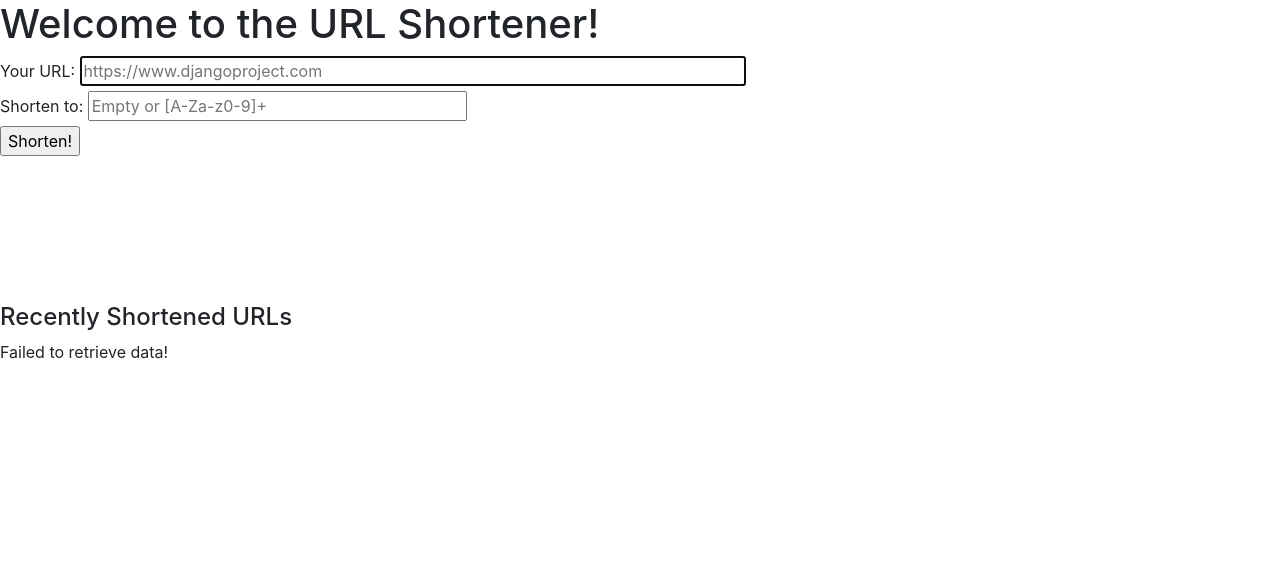
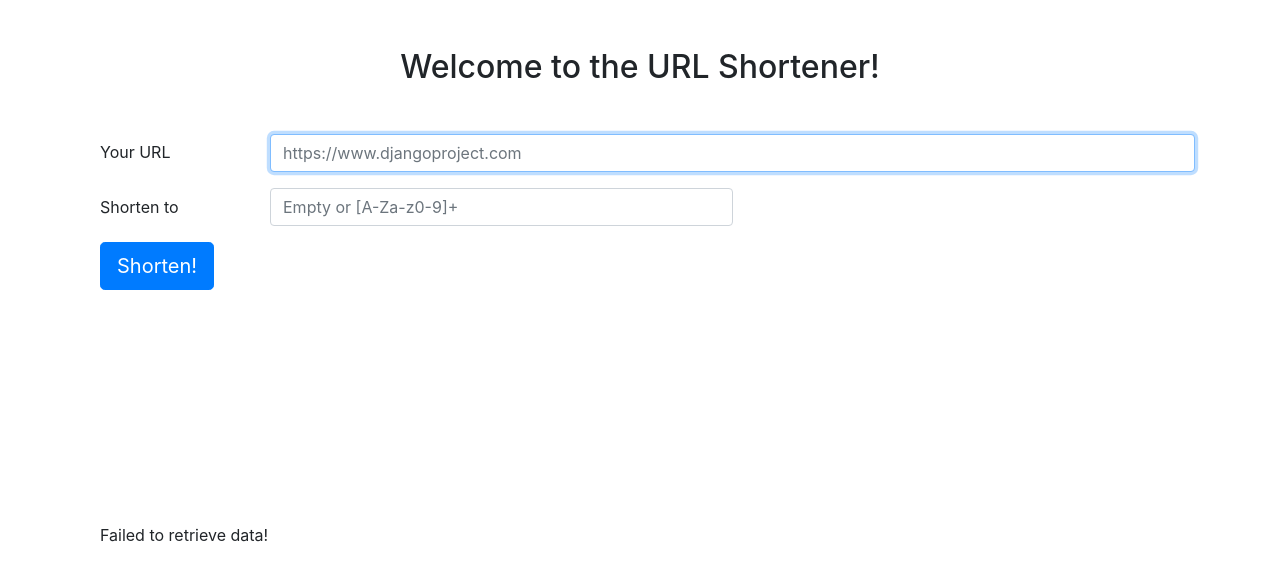
Before and after one commit to randalhsu/django-app-demo, a Django app: template urlshortener/templates/index.html in a window 1280 px wide. Shown: the top 581 px of the page. Run offline with Django 3.2, Linux system fonts and the light colour scheme; the template is opened without the code that fills it, so the values that code supplies are empty; some libraries are stand-ins or nearby versions.

Commit message:
urlshortener: Frontend styling

```diff
--- a/urlshortener/templates/index.html
+++ b/urlshortener/templates/index.html
@@ -8,10 +8,10 @@
     <title>URL Shortener</title>
   </head>
 <body>
-  <h1>Welcome to the URL Shortener!</h1>
-  <div id="app">
-    <div id="add-url-record-form"><add-url-record-form></add-url-record-form></div>
-    <div id="recent-url-records"><url-record-list></url-record-list></div>
+  <h2 class="text-center my-5">Welcome to the URL Shortener!</h2>
+  <div id="app" class="container">
+    <div id="add-url-record-form" class="container"><add-url-record-form></add-url-record-form></div>
+    <div id="recent-url-records" class="container"><url-record-list></url-record-list></div>
   </div>
 
 <script src="https://unpkg.com/axios@0.21.0/dist/axios.min.js"></script>
@@ -74,7 +74,7 @@
 
             const linkUrl = APP_PATH + this.shortUrl;
             this.title = 'Congratulation! Link created ✔';
-            this.resultStatus = response.request.status + ' ' + response.request.statusText;
+            this.resultStatus = `${response.request.status} ${response.request.statusText}`;
             this.resultHtml = `<a href="${linkUrl}" target="_blank">${linkUrl}</a>`;
             setVisibility(document.getElementById('copy-button'), true);
             this.emitter.emit(NEW_RECORD_CREATED_EVENT);
@@ -82,7 +82,7 @@
         },
         onCreateFailed: function(response) {
             this.title = 'Oooooops! Sorry! 😭';
-            this.resultStatus = response.request.status + ' ' + response.request.statusText;
+            this.resultStatus = `${response.request.status} ${response.request.statusText}`;
             this.resultHtml = `Failed to shorten URL with "${this.shortUrl}" 💔`;
             setVisibility(document.getElementById('copy-button'), false);
         },
@@ -144,20 +144,24 @@
     delimiters: ['[[', ']]'],
     template: `
       <form method="post" @submit="pressSubmit">
-        <label for="long-url">Your URL:&nbsp;</label>
-        <input type="url" id="long-url" name="long_url" v-model="longUrl" autofocus="true" maxlength="2048" size="60" placeholder="https://www.djangoproject.com" required>
-        <br>
-        <label for="short-url">Shorten to:&nbsp;</label>
-        <input type="text" id="short-url" name="short_url" v-model="shortUrl" maxlength="32" size="32" pattern="[A-Za-z0-9]+" placeholder="Empty or [A-Za-z0-9]+">
-        <span id="availability-message">[[ availabilityMessage ]]</span>
-        <br>
-        <input type="submit" id="submit-button" value="Shorten!" :disabled="isInvalidShortUrl">
+        <div class="form-group row">
+          <label for="long-url" class="col-sm-2 col-form-lable" style="padding-top: 6px;">Your URL</label>
+          <input type="url" id="long-url" class="col-sm-10 form-control" name="long_url" v-model="longUrl" autofocus="true" maxlength="2048" placeholder="https://www.djangoproject.com" required>
+        </div>
+        <div class="form-group row">
+          <label for="short-url" class="col-sm-2 col-form-label">Shorten to</label>
+          <input type="text" id="short-url" class="col-sm-5 form-control" name="short_url" v-model="shortUrl" maxlength="32" pattern="[A-Za-z0-9]+" placeholder="Empty or [A-Za-z0-9]+">
+          <span id="availability-message" class="form-text col-sm-5 text-muted">[[ availabilityMessage ]]</span>
+        </div>
+        <button type="submit" id="submit-button" class="btn btn-primary btn-lg" :disabled="isInvalidShortUrl">Shorten!</button>
       </form>
-      <div id="submit-result" style="visibility: hidden;">
-        <h4>[[ title ]]</h4>
-        <p>HTTP status:&nbsp;[[ resultStatus ]]</p>
-        <p><span v-html="resultHtml"></span></p>
-        <button id="copy-button" @click="copyLinkToClipboard">Copy link to clipboard</button><span id="copy-message"></span>
+      <div id="submit-result" class="card my-3" style="visibility: hidden;">
+        <div class="card-body">
+          <h4 class="card-title">[[ title ]]</h4>
+          <p class="card-text">HTTP status:&nbsp;[[ resultStatus ]]</p>
+          <p class="card-text"><span v-html="resultHtml"></span></p>
+          <button id="copy-button" class="btn btn-success" @click="copyLinkToClipboard">Copy link to clipboard</button><span id="copy-message" class="ml-3"></span>
+        </div>
       </div>
     `,
 });
@@ -190,9 +194,9 @@
     },
     delimiters: ['[[', ']]'],
     template: `
-      <h4>Recently Shortened URLs</h4>
-      <ul v-if="urlRecordList.length">
-        <li v-for="record of urlRecordList">
+      <ul v-if="urlRecordList.length" class="list-group">
+        <li class="list-group-item active">Recent Activities of Database</li>
+        <li v-for="record of urlRecordList" class="list-group-item">
           <a :href="appPath + record.short_url" target="_blank"> [[ record.short_url ]] </a>&nbsp;&nbsp;➜&nbsp;&nbsp;[[ record.long_url ]]&nbsp;&nbsp;<small>(visited [[ record.visit_count ]] times)</small>
         </li>
       </ul>
```
